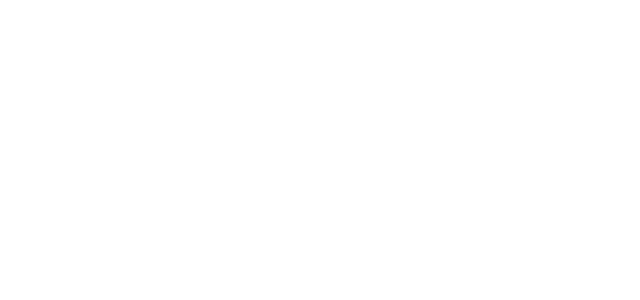
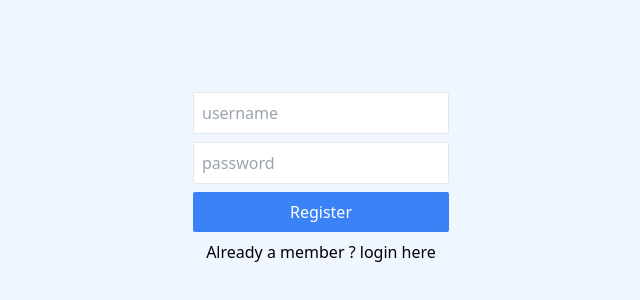
Before and after one commit to himanshu17-2000/chat-app-frontend, a React (Create React App) app: page / in a window 1280 px wide. Before the commit this address had no page. Shown: the part 198-498 px from the top of the page, without its empty margins (319-959 px from the left). Built offline with nearby package versions, Linux system fonts and the light colour scheme.

Commit message:
route commented for demmo

```diff
--- a/src/routes/AppRoutes.js
+++ b/src/routes/AppRoutes.js
@@ -11,7 +11,7 @@ export default function AppRoutes() {
       <BrowserRouter>
         <Routes>
           {/* <Route exact path="" element={<Chat />} /> */}
-          <Route exact path="authenticate" element={<Authentication />} />
+          <Route exact path="" element={<Authentication />} />
         </Routes>
       </BrowserRouter>
     </div>
```
